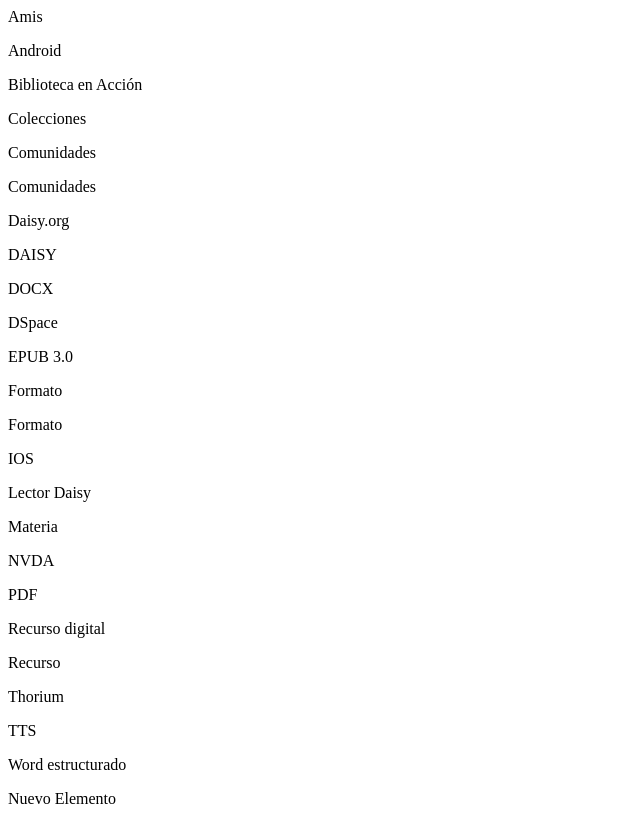
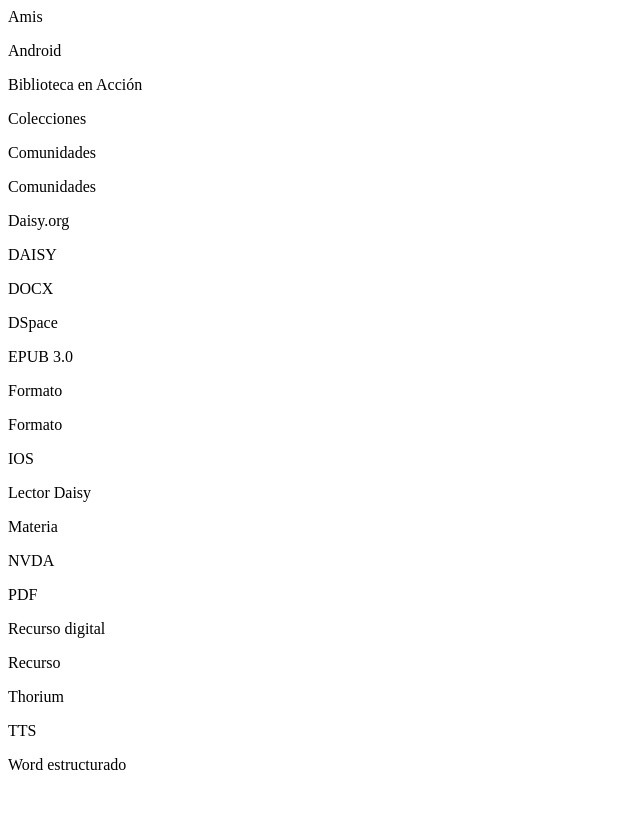
Before and after one commit to bibliotecaparaciegosincic/bibliotecaparaciegosincic, a plain HTML site: page index.html in a window 1280 px wide. Shown: the whole page, without its empty margins (0-640 px from the left). After the commit the page ends 800 px from the top, so only its background shows below. Drawn offline with Linux system fonts and the light colour scheme.

Commit message:
Update index.html

```diff
--- a/index.html
+++ b/index.html
@@ -22,4 +22,3 @@
 <p>Thorium</p>
 <p>TTS</p>
 <p>Word estructurado</p>
-<p>Nuevo Elemento</p>
```
